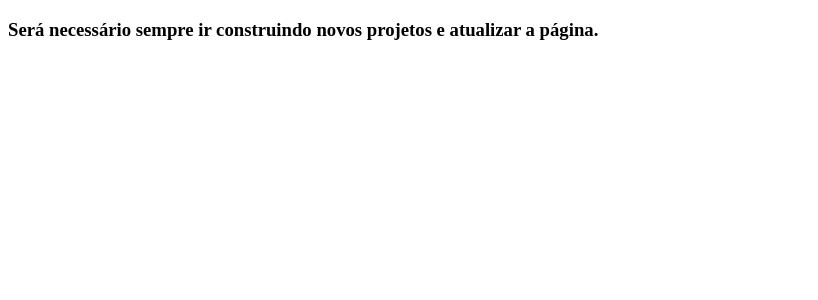
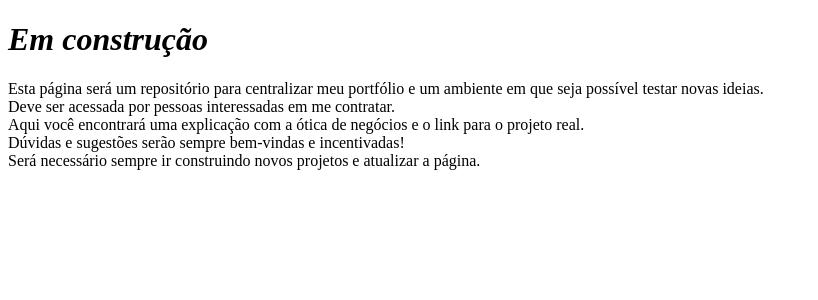
Before and after one commit to CZanardi/clone-tabnews, a Next.js app: page / in a window 1280 px wide. Shown: the top 300 px of the page, without its empty margins (0-818 px from the left). Built offline with nearby package versions, Linux system fonts and the light colour scheme.

Commit message:
ajuste do texto da página `Em construção`

```diff
--- a/pages/index.js
+++ b/pages/index.js
@@ -1,30 +1,17 @@
 function Home() {
   return (
-    (
+    <div>
       <h1>
         <em>Em construção</em>
       </h1>
-    ),
-    (
-      <h2>
-        Esta página será um repositório para centralizar meu portfólio e um
-        ambiente em que seja possível testar novas ideias.
-      </h2>
-    ),
-    (<h2>Deve ser acessada por pessoas interessadas em me contratar.</h2>),
-    (
-      <h3>
-        Aqui você encontrará uma explicação com a ótica de negócios e o link
-        para o projeto real.
-      </h3>
-    ),
-    (<h3>Dúvidas e sugestões serão sempre bem-vindas e incentivadas!</h3>),
-    (
-      <h3>
-        Será necessário sempre ir construindo novos projetos e atualizar a
-        página.
-      </h3>
-    )
+      Esta página será um repositório para centralizar meu portfólio e um
+      ambiente em que seja possível testar novas ideias.<br></br>
+      Deve ser acessada por pessoas interessadas em me contratar.<br></br>
+      Aqui você encontrará uma explicação com a ótica de negócios e o link para
+      o projeto real.<br></br>
+      Dúvidas e sugestões serão sempre bem-vindas e incentivadas!<br></br>
+      Será necessário sempre ir construindo novos projetos e atualizar a página.
+    </div>
   );
 }
 
```
